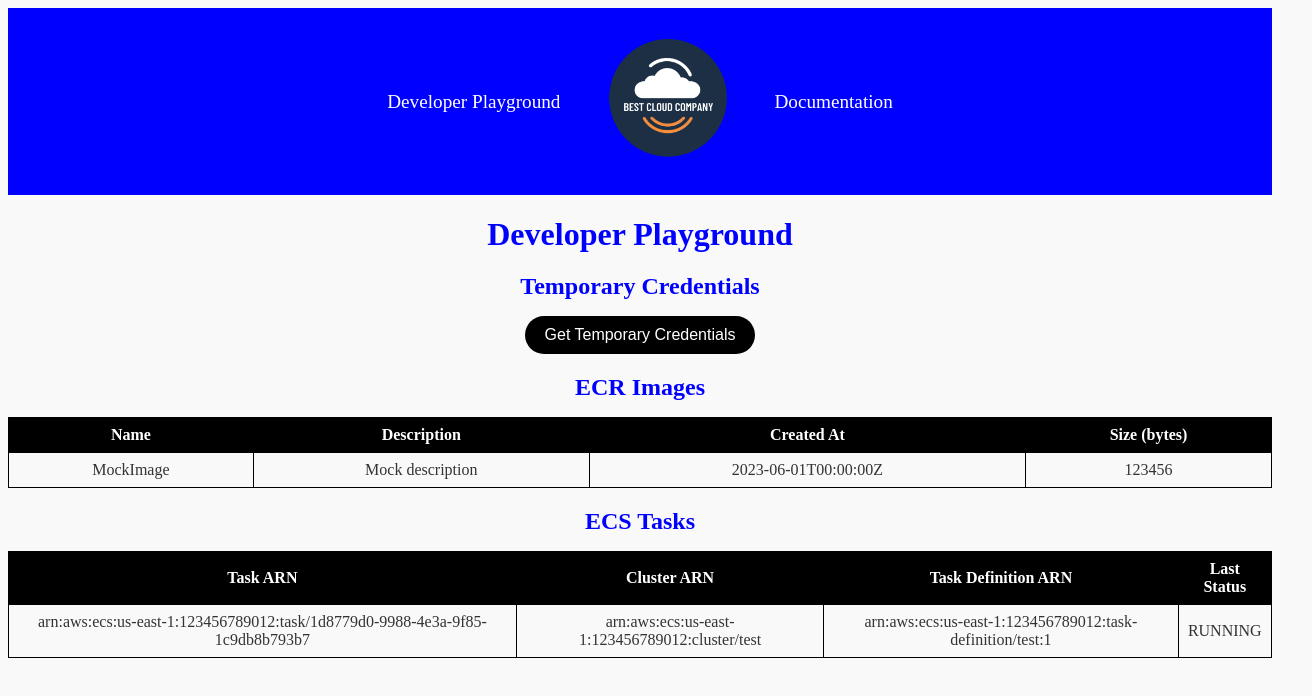
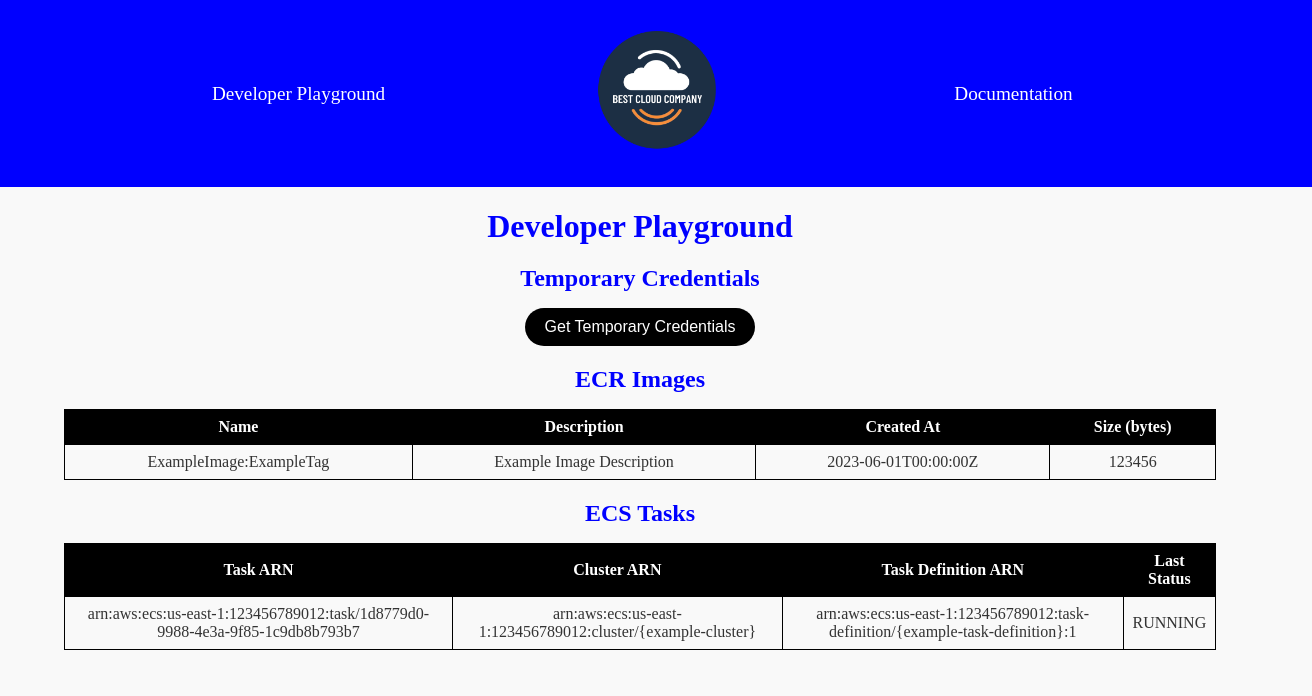
Before and after one commit to tryhackme/aws-end-to-end-acc-compromise, a Next.js app: page /playground in a window 1280 px wide. Shown: the top 696 px of the page, 1312 px wide, since content can reach past the window. Built offline with nearby package versions, Linux system fonts and the light colour scheme.

Commit message:
updated added playground page, credential retrieval mockup code, etc.

```diff
--- a/src/components/Header.tsx
+++ b/src/components/Header.tsx
@@ -6,6 +6,7 @@ const Header = () => {
   const isAuthenticated = useSelector((state: RootState) => state.usersSlice.isAuthenticated);
 
   return (
+    <>
       <header className="header">
         <div className="nav-block">
           {isAuthenticated && (
@@ -31,18 +32,22 @@ const Header = () => {
             <a>Documentation</a>
           </Link>
         </div>
+      </header>
 
       <style jsx>{`
         .header {
           background-color: blue;
           display: flex;
+          justify-content: space-between;
           align-items: center;
-          justify-content: center;
           padding: 1rem;
+          width: 100%;
         }
 
         .nav-block {
-          margin: 0 2rem;
+          flex: 1;
+          display: flex;
+          justify-content: center;
         }
 
         .logo {
@@ -62,7 +67,14 @@ const Header = () => {
           width: auto;
         }
       `}</style>
-    </header>
+
+      <style jsx global>{`
+        body {
+          margin: 0;
+          padding: 0;
+        }
+      `}</style>
+    </>
   );
 };
 
--- /dev/null
+++ b/src/components/Table.tsx
@@ -0,0 +1,41 @@
+import React from 'react';
+
+const Table = ({ data, columns }) => {
+  const cellStyle = {
+    border: '1px solid black',
+    textAlign: 'center',
+    verticalAlign: 'middle',
+    padding: '0.5rem',
+  };
+
+  const headerCellStyle = {
+    ...cellStyle,
+    backgroundColor: 'black',
+    color: 'white',
+  };
+
+  return (
+    <div style={{display: 'flex', justifyContent: 'center', marginBottom: '1rem'}}>
+      <table style={{ width: '90%', borderCollapse: 'collapse'}}>
+        <thead>
+          <tr>
+            {columns.map((column) => (
+              <th style={headerCellStyle} key={column.name}>{column.label}</th>
+            ))}
+          </tr>
+        </thead>
+        <tbody>
+          {data.map((row) => (
+            <tr key={row[columns[0].name]}>
+              {columns.map((column) => (
+                <td style={cellStyle} key={column.name}>{row[column.name]}</td>
+              ))}
+            </tr>
+          ))}
+        </tbody>
+      </table>
+    </div>
+  );
+};
+
+export default Table;
--- a/src/pages/index.tsx
+++ b/src/pages/index.tsx
@@ -40,8 +40,7 @@ const HomePage: NextPage<HomePageProps> = ({ userPoolId, userPoolClientId }) =>
         }
 
         .login-button {
-          display: flex;
-          justify-content: center;
+          text-align: center;
           margin-top: 2rem;
         }
 
--- a/src/pages/playground.tsx
+++ b/src/pages/playground.tsx
@@ -2,6 +2,7 @@ import { useSelector } from 'react-redux';
 import { RootState } from '../redux/store';
 import { useState } from 'react';
 import Popup from '../components/Popup';
+import Table from '../components/Table';
 
 const Playground = () => {
   const isAuthenticated = useSelector((state: RootState) => state.usersSlice.isAuthenticated);
@@ -10,8 +11,8 @@ const Playground = () => {
 
   const ecrImages = [
     {
-      name: "MockImage",
-      description: "Mock description",
+      name: "ExampleImage:ExampleTag",
+      description: "Example Image Description",
       createdAt: "2023-06-01T00:00:00Z",
       sizeInBytes: 123456,
     },
@@ -20,24 +21,25 @@ const Playground = () => {
   const ecsTasks = [
     {
       taskArn: "arn:aws:ecs:us-east-1:123456789012:task/1d8779d0-9988-4e3a-9f85-1c9db8b793b7",
-      clusterArn: "arn:aws:ecs:us-east-1:123456789012:cluster/test",
-      taskDefinitionArn: "arn:aws:ecs:us-east-1:123456789012:task-definition/test:1",
+      clusterArn: "arn:aws:ecs:us-east-1:123456789012:cluster/{example-cluster}",
+      taskDefinitionArn: "arn:aws:ecs:us-east-1:123456789012:task-definition/{example-task-definition}:1",
       lastStatus: "RUNNING",
     },
   ];
 
-  const cellStyle = {
-    border: '1px solid black',
-    textAlign: 'center',
-    verticalAlign: 'middle',
-    padding: '0.5rem',
-  };
+  const ecrImagesColumns = [
+    { name: 'name', label: 'Name' },
+    { name: 'description', label: 'Description' },
+    { name: 'createdAt', label: 'Created At' },
+    { name: 'sizeInBytes', label: 'Size (bytes)' },
+  ];
 
-  const headerCellStyle = {
-    ...cellStyle,
-    backgroundColor: 'black',
-    color: 'white',
-  };
+  const ecsTasksColumns = [
+    { name: 'taskArn', label: 'Task ARN' },
+    { name: 'clusterArn', label: 'Cluster ARN' },
+    { name: 'taskDefinitionArn', label: 'Task Definition ARN' },
+    { name: 'lastStatus', label: 'Last Status' },
+  ];
 
   const headingStyle = {
     color: 'blue',
@@ -96,48 +98,10 @@ const Playground = () => {
       </div>
 
       <h2 style={headingStyle}>ECR Images</h2>
-      <table style={{ width: '100%', marginBottom: '1rem', borderCollapse: 'collapse' }}>
-        <thead>
-          <tr>
-            <th style={headerCellStyle}>Name</th>
-            <th style={headerCellStyle}>Description</th>
-            <th style={headerCellStyle}>Created At</th>
-            <th style={headerCellStyle}>Size (bytes)</th>
-          </tr>
-        </thead>
-        <tbody>
-          {ecrImages.map((image) => (
-            <tr key={image.name}>
-              <td style={cellStyle}>{image.name}</td>
-              <td style={cellStyle}>{image.description}</td>
-              <td style={cellStyle}>{image.createdAt}</td>
-              <td style={cellStyle}>{image.sizeInBytes}</td>
-            </tr>
-          ))}
-        </tbody>
-      </table>
+      <Table data={ecrImages} columns={ecrImagesColumns} />
 
       <h2 style={headingStyle}>ECS Tasks</h2>
-      <table style={{ width: '100%', marginBottom: '1rem', borderCollapse: 'collapse' }}>
-        <thead>
-          <tr>
-            <th style={headerCellStyle}>Task ARN</th>
-            <th style={headerCellStyle}>Cluster ARN</th>
-            <th style={headerCellStyle}>Task Definition ARN</th>
-            <th style={headerCellStyle}>Last Status</th>
-          </tr>
-        </thead>
-        <tbody>
-          {ecsTasks.map((task) => (
-            <tr key={task.taskArn}>
-              <td style={cellStyle}>{task.taskArn}</td>
-              <td style={cellStyle}>{task.clusterArn}</td>
-              <td style={cellStyle}>{task.taskDefinitionArn}</td>
-              <td style={cellStyle}>{task.lastStatus}</td>
-            </tr>
-          ))}
-        </tbody>
-      </table>
+      <Table data={ecsTasks} columns={ecsTasksColumns} />
     </div>
   );
 };
--- a/src/styles/globals.css
+++ b/src/styles/globals.css
@@ -1,6 +1,8 @@
 body {
   background-color: #f9f9f9;
   color: #333;
+  margin: 0;
+  padding: 0;
 }
 
 .container {
```
Lines whose indentation alone changed are shown as unchanged.
